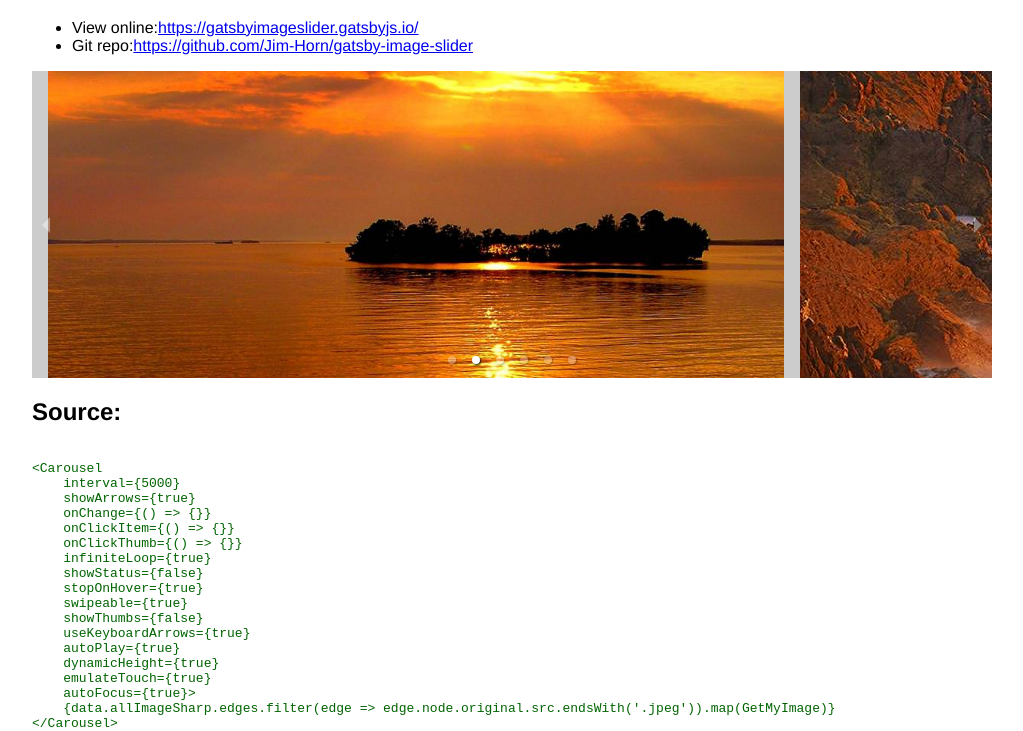
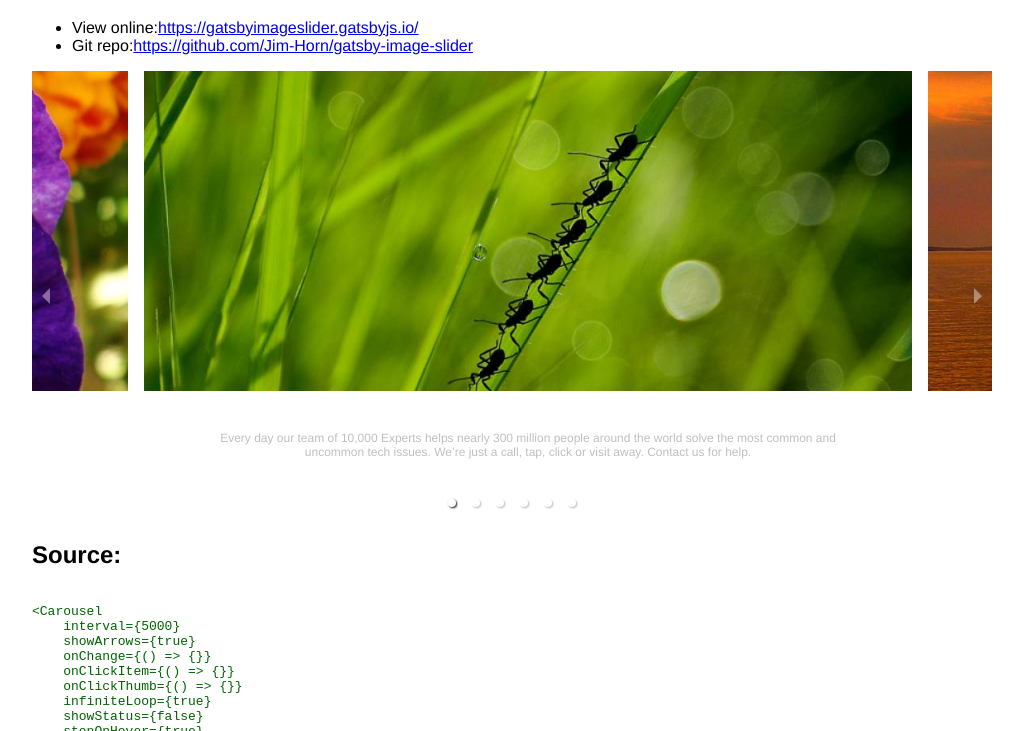
Before and after one commit to Jim-Horn/gatsby-image-slider, a Gatsby site: page / in a window 1280 px wide. Shown: the part 69-800 px from the top of the page, without its empty margins (128-1151 px from the left). Built offline with nearby package versions, Linux system fonts and the light colour scheme; Gatsby itself is replaced by a stand-in of ours.

Commit message:
Misc. changes

```diff
--- a/src/pages/index.js
+++ b/src/pages/index.js
@@ -6,9 +6,14 @@ import { GatsbyImage, getImage } from 'gatsby-plugin-image';
 import styled, { createGlobalStyle } from 'styled-components';
 
 const GetMyImage = (edge) => (
-    <div>
-        <GatsbyImage image={getImage(edge.node.gatsbyImageData)} alt="" />
-        <p className="legend">{edge.node.original.src}</p>
+    <div className="slide-wrap">
+        <SlideWrap>
+            <GatsbyImage image={getImage(edge.node.gatsbyImageData)} alt="" />
+            <p className="legend">
+                Every day our team of 10,000 Experts helps nearly 300 million people around the world solve the most
+                common and uncommon tech issues. We’re just a call, tap, click or visit away. Contact us for help.
+            </p>
+        </SlideWrap>
     </div>
 );
 
@@ -22,8 +27,12 @@ const GlobalStyles = createGlobalStyle`
   }
 `;
 
+const SlideWrap = styled.div`
+    min-height: 450px;
+    position: relative;
+`;
+
 const SlideshowWrapper = styled.div`
-    background: #ccc;
     width: 960px;
 `;
 
@@ -52,21 +61,21 @@ const IndexPage = ({ data }) => (
 
         <SlideshowWrapper>
             <Carousel
+                autoPlay={false}
+                centerMode={true}
+                dynamicHeight={false}
+                emulateTouch={true}
+                infiniteLoop={true}
                 interval={5000}
-                showArrows={true}
                 onChange={() => {}}
                 onClickItem={() => {}}
                 onClickThumb={() => {}}
-                infiniteLoop={true}
+                showArrows={true}
                 showStatus={false}
+                showThumbs={false}
                 stopOnHover={true}
                 swipeable={true}
-                showThumbs={false}
-                useKeyboardArrows={true}
-                autoPlay={true}
-                dynamicHeight={true}
-                emulateTouch={true}
-                autoFocus={true}>
+                useKeyboardArrows={true}>
                 {data.allImageSharp.edges.filter((edge) => edge.node.original.src.endsWith('.jpeg')).map(GetMyImage)}
             </Carousel>
         </SlideshowWrapper>
@@ -100,7 +109,6 @@ const GetMyImage = edge => (
         <p className="legend">{edge.node.original.src}</p>
     </div>
 );`}</Code>
-
     </>
 );
 
```
